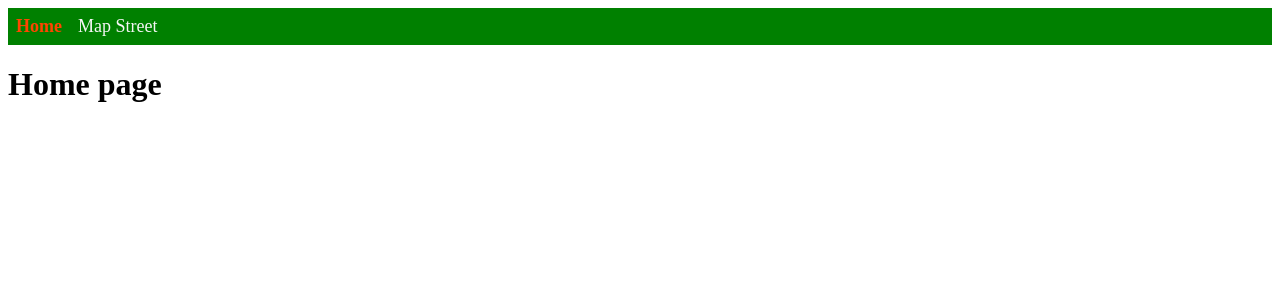
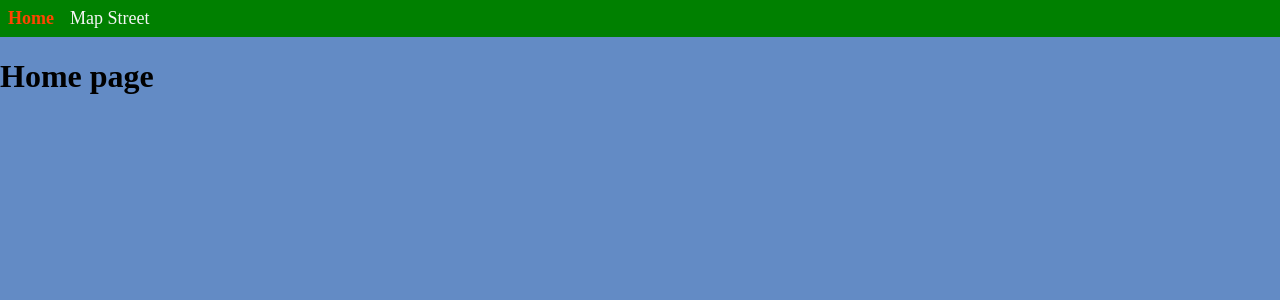
Before and after one commit to Louis-Gonzalez/green-Light, a Nuxt app: page / in a window 1280 px wide. Shown: the top 300 px of the page. Built offline with nearby package versions, Linux system fonts and the light colour scheme.

Commit message:
ADD main.css

```diff
--- /dev/null
+++ b/app/assets/css/main.css
@@ -0,0 +1,29 @@
+:root {
+    --primary-color: #007bff;
+    --secondary-color: #638bc5;
+    --tertiary-color: #e6ff00;
+    --success-color: green;
+    --warning-color: orange;
+    --error-color: red;
+    --text-color: black;
+    --background-color: var(--secondary-color);
+}
+
+:root[data-theme='dark'] {
+    --primary-color: #3b82f6;
+    --secondary-color: #1e293b;
+    --tertiary-color: #cbd5e1;
+    --success-color: #22c55e;
+    --warning-color: #f59e0b;
+    --error-color: #ef4444;
+    --text-color: #f1f5f9;
+    --background-color: #0f172a;
+}
+
+body {
+    margin: 0;
+    padding: 0;
+    color: var(--text-color);
+    background-color: var(--background-color);
+    transition: background-color 0.3s ease, color 0.3s ease;
+}
--- a/nuxt.config.ts
+++ b/nuxt.config.ts
@@ -1,5 +1,6 @@
 // https://nuxt.com/docs/api/configuration/nuxt-config
 export default defineNuxtConfig({
   compatibilityDate: '2025-07-15',
-  devtools: { enabled: true }
+  devtools: { enabled: true },
+  css: ['~/assets/css/main.css'],
 })
```
